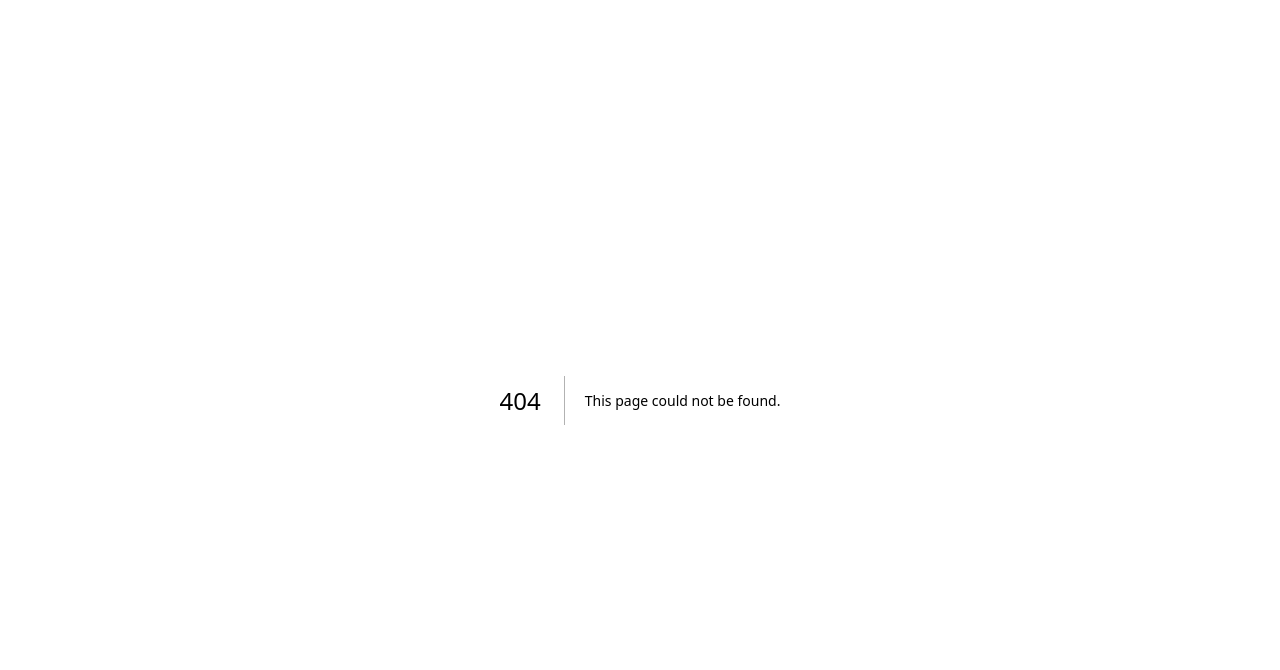
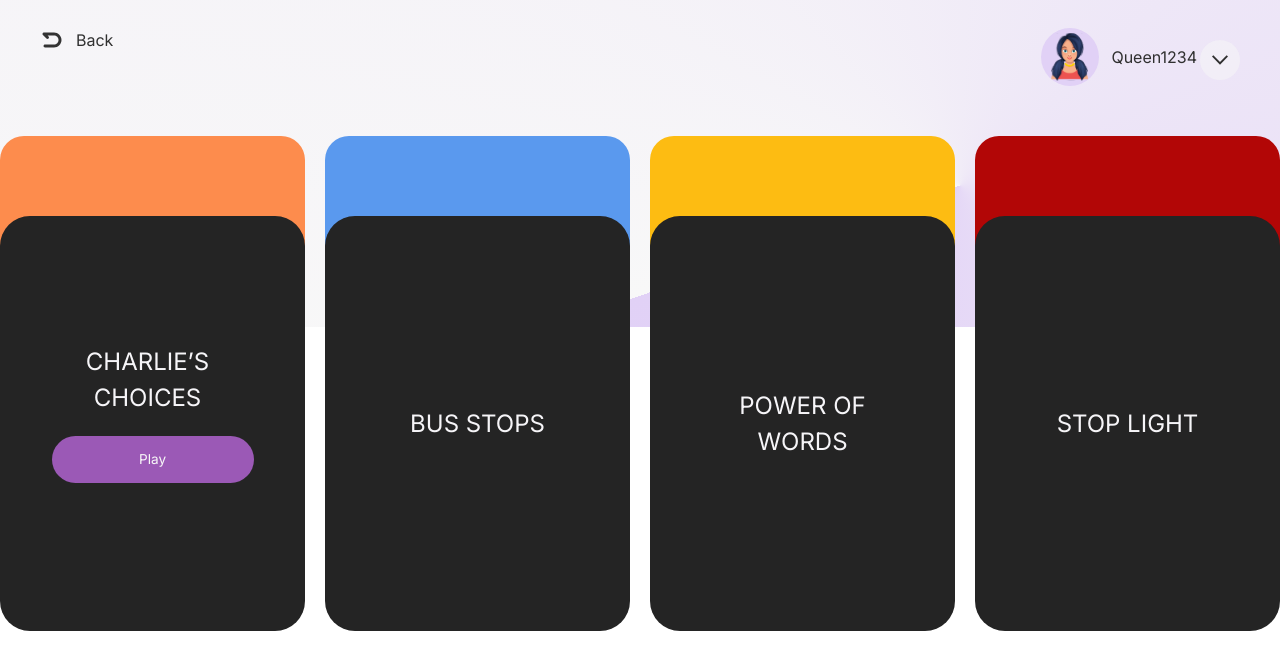
Before and after one commit to femigabriel/story-book, a Next.js app: page /activities in a window 1280 px wide. Before the commit this address had no page. Shown: the top 670 px of the page. Built offline with nearby package versions, Linux system fonts and the light colour scheme.

Commit message:
activties page creation

```diff
--- /dev/null
+++ b/src/app/activities/page.tsx
@@ -0,0 +1,12 @@
+"use client";
+
+import React from "react";
+import { ActivitiesPage } from "@/components/activities";
+
+export default function Home() {
+  return (
+    <div className="">
+    <ActivitiesPage />
+    </div>
+  );
+}
--- a/src/app/globals.css
+++ b/src/app/globals.css
@@ -29,6 +29,10 @@ body::-webkit-scrollbar-thumb {
   -webkit-box-shadow: inset 0 0 6px rgba(0, 0, 0, 0.3);
   background-color: #303030;
 }
+li {
+  list-style: none;
+  cursor: pointer;
+}
 .home {
   width: 100%;
 }
@@ -47,10 +51,6 @@ body::-webkit-scrollbar-thumb {
 }
 
 .readBook {
-  /* background: var(
-    --MIXED,
-    conic-gradient(from 251deg at 75.01% 56.74%, #f8f8f8 0deg, #e1d1f6 360deg)
-  ); */
   background: var(
     --MIXED,
     conic-gradient(from 251deg at 121.01% 56.74%, #f8f8f8 0deg, #e1d1f6 360deg)
@@ -93,4 +93,9 @@ body::-webkit-scrollbar-thumb {
   .footer p {
     font-size: 10px;
   }
+  .activity-card {
+    display: flex;
+    flex-direction: column;
+  }
 }
+/* Activities Card */
--- /dev/null
+++ b/src/app/read-book/page.tsx
@@ -0,0 +1,12 @@
+"use client";
+
+import { ReadBookPage } from "@/components/read-book";
+import React from "react";
+
+export default function Home() {
+  return (
+    <div className="">
+      <ReadBookPage />
+    </div>
+  );
+}
--- a/src/components/Header.tsx
+++ b/src/components/Header.tsx
@@ -1,6 +1,18 @@
-import React from "react";
+import React, { useState } from "react";
+import { Button, Drawer } from "antd";
+import Link from "next/link";
 
 export const Header = () => {
+  const [open, setOpen] = useState(false);
+
+  const showDrawer = () => {
+    setOpen(true);
+  };
+
+  const onClose = () => {
+    setOpen(false);
+  };
+
   return (
     <div>
       <header className="px-5 py- flex justify-between h-[96px] header">
@@ -11,10 +23,35 @@ export const Header = () => {
         />
         <img
           src="./assets/icons/menuIcon.svg"
+          onClick={showDrawer}
           className="w-[57px] h-[85px] cursor-pointer menuIcon"
           alt="menu"
         />
       </header>
+      {/* <Button type="primary" onClick={showDrawer}>
+        Open
+      </Button> */}
+      <Drawer
+        // title="Basic Drawer"
+        placement="right"
+        onClose={onClose}
+        open={open}
+      >
+        <nav>
+          <li>
+            <Link href="/">Home</Link>
+          </li>
+          <li>
+            <Link href="/read-book">Read Book</Link>
+          </li>
+          <li>
+            <Link href="/activities">Activities</Link>
+          </li>
+          <li>
+            <Link href="/store">Store</Link>
+          </li>
+        </nav>
+      </Drawer>
     </div>
   );
 };
--- /dev/null
+++ b/src/components/activities/ActivitiesCards.tsx
@@ -0,0 +1,50 @@
+import React from "react";
+import { ActivitiesHeader } from "./ActivitiesHeader";
+
+export const ActivitiesCard = () => {
+  return (
+    <div className="coverBook">
+      <ActivitiesHeader />
+      <div className="flex justify-center py-10">
+        <div className="grid grid-cols-4 gap-[20px] activity-card">
+          <div className="w-[305px] h-[151px] rounded-[24px] bg-[#FD8C4D]">
+            <div className=" bg-[#242424] w-[305px] h-[415px] rounded-[30px] px-5 py-5 relative top-20 flex justify-center items-center">
+              <div>
+                <h1 className="text-[#F6F5F8] w-[8em] text-center text-[1.500em]">
+                  CHARLIE’S CHOICES
+                </h1>
+                <button className="bg-[#9B59B6] w-[202px] h-[47px] text-[#F8F8F8] text-[0.85em] rounded-[24px] float-right my-5">
+                  Play
+                </button>
+              </div>
+            </div>
+          </div>
+
+          <div className="w-[305px] h-[151px] rounded-[24px] bg-[#5A99EE]">
+            <div className=" bg-[#242424] w-[305px] h-[415px] rounded-[30px] px-5 py-5 relative top-20 flex justify-center items-center">
+              <h1 className="text-[#F6F5F8] w-[8em] text-center text-[1.500em]">
+                BUS STOPS
+              </h1>
+            </div>
+          </div>
+
+          <div className="w-[305px] h-[151px] rounded-[24px] bg-[#FDBC12]">
+            <div className=" bg-[#242424] w-[305px] h-[415px] rounded-[30px] px-5 py-5 relative top-20 flex justify-center items-center">
+              <h1 className="text-[#F6F5F8] w-[8em] text-center text-[1.500em]">
+                POWER OF WORDS
+              </h1>
+            </div>
+          </div>
+
+          <div className="w-[305px] h-[151px] rounded-[24px] bg-[#B20606]">
+            <div className=" bg-[#242424] w-[305px] h-[415px] rounded-[30px] px-5 py-5 relative top-20 flex justify-center items-center">
+              <h1 className="text-[#F6F5F8] w-[8em] text-center text-[1.500em]">
+                STOP LIGHT
+              </h1>
+            </div>
+          </div>
+        </div>
+      </div>
+    </div>
+  );
+};
--- a/src/components/activities/ActivitiesHeader.tsx
+++ b/src/components/activities/ActivitiesHeader.tsx
@@ -10,9 +10,9 @@ const items: MenuProps["items"] = [
       <a
         target="_blank"
         rel="noopener noreferrer"
-        href="https://www.antgroup.com"
+        href="/score"
       >
-        1st menu item
+     Scores
       </a>
     ),
   },
@@ -22,24 +22,24 @@ const items: MenuProps["items"] = [
       <a
         target="_blank"
         rel="noopener noreferrer"
-        href="https://www.aliyun.com"
+        href="/leaderboard"
       >
-        2nd menu item
+      Leaderboard
       </a>
     ),
   },
-  {
-    key: "3",
-    label: (
-      <a
-        target="_blank"
-        rel="noopener noreferrer"
-        href="https://www.luohanacademy.com"
-      >
-        3rd menu item
-      </a>
-    ),
-  },
+  // {
+  //   key: "3",
+  //   label: (
+  //     <a
+  //       target="_blank"
+  //       rel="noopener noreferrer"
+  //       href="https://www.luohanacademy.com"
+  //     >
+  //       3rd menu item
+  //     </a>
+  //   ),
+  // },
 ];
 
 export const ActivitiesHeader = () => {
@@ -48,7 +48,7 @@ export const ActivitiesHeader = () => {
       <header className="px-10 py-7 flex justify-between  w-full">
         <div className="flex cursor-pointer w-full">
           <img
-            src="../src/assets/icons/back.svg"
+            src="./assets/icons/back.svg"
             className="w-[24px] h-[24px] mr-3"
             alt="back-icon"
           />
@@ -58,7 +58,7 @@ export const ActivitiesHeader = () => {
         <div className="flex">
           <div className="flex cursor-pointer h-[] w-[198px]">
             <img
-              src="../src/assets/icons/avatarIcon.svg"
+              src="./assets/icons/avatarIcon.svg"
               className="w-[58px] h-[58px] cursor-pointer"
               alt="avatar"
             />
@@ -73,8 +73,8 @@ export const ActivitiesHeader = () => {
           /> */}
           <Dropdown menu={{ items }} placement="bottomRight" arrow>
             <img
-              src="../src/assets/icons/downIcon.svg"
-              className="w-[40px] h-[40px] mt-3"
+              src="./assets/icons/downIcon.svg"
+              className="w-[40px] h-[40px] mt-3 cursor-pointer"
               alt="down-icon"
             />
           </Dropdown>
--- a/src/components/activities/index.tsx
+++ b/src/components/activities/index.tsx
@@ -1,10 +1,10 @@
 import React from "react";
-import { ActivitiesHeader } from "./ActivitiesHeader";
+import { ActivitiesCard } from "./ActivitiesCards";
 
 export const ActivitiesPage = () => {
   return (
     <div>
-      <ActivitiesHeader />
+      <ActivitiesCard />
     </div>
   );
 };
--- a/src/components/read-book/BookPageCover.tsx
+++ b/src/components/read-book/BookPageCover.tsx
@@ -1,4 +1,5 @@
 import React from "react";
+import { ReadBookHeader } from "./ReadBookHeader";
 
 interface Props {
   onNextClick: () => any;
@@ -6,28 +7,29 @@ interface Props {
 }
 export const BookPageCover = ({ onNextClick, onBackClick }: Props) => {
   return (
-      <div className="flex justify-between items-center coverBook w-full h-screen px-5">
+    <div className="coverBook">
+      <ReadBookHeader />
+      <div className="flex justify-between items-center  w-full h-screen px-5">
         <img
-          src="../src/assets/icons/forwardIcon.svg"
+          src="./assets/icons/forwardIcon.svg"
           className="w-[17px] h-[19px] cursor-pointer cover"
           alt="forward-icon"
           onClick={onBackClick}
-
         />
         <div>
           <img
-            src="../src/assets/images/book1.svg"
+            src="./assets/images/book1.svg"
             className="w-[680px] h-[539px] cursor-pointer "
             alt="cover"
           />
         </div>
         <img
-          src="../src/assets/icons/backIcon.svg"
+          src="./assets/icons/backIcon.svg"
           className="w-[17px] h-[19px] cursor-pointer cover"
           alt="forward-icon"
           onClick={onNextClick}
-
         />
       </div>
+    </div>
   );
 };
--- a/src/components/read-book/BookPageCoverEnd.tsx
+++ b/src/components/read-book/BookPageCoverEnd.tsx
@@ -1,4 +1,5 @@
 import React from "react";
+import { ReadBookHeader } from "./ReadBookHeader";
 
 interface Props {
   onNextClick: () => any;
@@ -6,16 +7,18 @@ interface Props {
 }
 export const BookPageCoverEnd = ({ onNextClick, onBackClick }: Props) => {
   return (
+    <div className="coverBook">
+      <ReadBookHeader />
       <div className="flex justify-between items-center coverBook w-full h-screen px-5">
         <img
-        src="../src/assets/icons/forwardIcon.svg"
+          src="./assets/icons/forwardIcon.svg"
           className="w-[17px] h-[19px] cursor-pointer cover"
           alt="forward-icon"
           onClick={onBackClick}
         />
         <div className="flex w-full items-center">
           <img
-          src="../src/assets/images/backCover.svg"
+            src="./assets/images/backCover.svg"
             className="w-[680px] px-10 h-[538.355px] cursor-pointer "
             alt="cover"
           />
@@ -28,11 +31,12 @@ export const BookPageCoverEnd = ({ onNextClick, onBackClick }: Props) => {
         </div>
 
         <img
-        src="../src/assets/icons/backIcon.svg"
+          src="./assets/icons/backIcon.svg"
           className="w-[17px] h-[19px] cursor-pointer cover"
           alt="forward-icon"
           onClick={onNextClick}
         />
       </div>
+    </div>
   );
 };
--- a/src/components/read-book/BookPageFlipped.tsx
+++ b/src/components/read-book/BookPageFlipped.tsx
@@ -1,4 +1,5 @@
 import React from "react";
+import { ReadBookHeader } from "./ReadBookHeader";
 
 interface Props {
   onNextClick: () => any;
@@ -6,26 +7,29 @@ interface Props {
 }
 export const BookPageFlipped = ({ onNextClick, onBackClick }: Props) => {
   return (
+    <div className="coverBook">
+      <ReadBookHeader />
       <div className="flex justify-between items-center coverBook w-full h-screen px-5">
         <img
-        src="../src/assets/icons/forwardIcon.svg"
+          src="./assets/icons/forwardIcon.svg"
           className="w-[17px] h-[19px] cursor-pointer cover"
           alt="forward-icon"
           onClick={onBackClick}
         />
         <div>
           <img
-          src="../src/assets/images/bookFlip.svg"
+            src="./assets/images/bookFlip.svg"
             className="w-full px-10 h-[538.355px] cursor-pointer "
             alt="cover"
           />
         </div>
         <img
-        src="../src/assets/icons/backIcon.svg"
+          src="./assets/icons/backIcon.svg"
           className="w-[17px] h-[19px] cursor-pointer cover"
           alt="forward-icon"
           onClick={onNextClick}
         />
       </div>
+    </div>
   );
 };
--- /dev/null
+++ b/src/components/read-book/ReadBookHeader.tsx
@@ -0,0 +1,32 @@
+import React from "react";
+import { DownOutlined } from "@ant-design/icons";
+
+export const ReadBookHeader = () => {
+  return (
+    <div className=" h-[96px]">
+      <header className="px-10 py-7 flex justify-between ">
+        <div className="flex cursor-pointer">
+          <img
+            src="./assets/icons/back.svg"
+            className="w-[24px] h-[24px] mr-3"
+            alt="back-icon"
+          />
+          <span>Back</span>
+        </div>
+
+        <div className="flex">
+          <div className="flex cursor-pointer">
+            <img
+              src="./assets/icons/exclaIcon.svg"
+              className="w-[20px] h-[20px] cursor-pointer"
+              alt="avatar"
+            />
+            <span className="mx-2 flex items-center  text-[0.750em] text-[#9B59B6]">
+              Tap on the book pages to flip
+            </span>
+          </div>
+        </div>
+      </header>
+    </div>
+  );
+};
--- a/src/components/read-book/ReadBookPages.tsx
+++ b/src/components/read-book/ReadBookPages.tsx
@@ -15,7 +15,7 @@ export const ReadBookPages = ({onNextClick}:Props) => {
         <div className="grid grid-cols-3 gap-5">
           <div className="flex flex-col">
             <img
-              src="../src/assets/images/book1.svg"
+              src="./assets/images/book1.svg"
               className="w-[323px] h-[485px] cursor-pointer"
               alt="book"
             />
@@ -28,7 +28,7 @@ export const ReadBookPages = ({onNextClick}:Props) => {
 
           <div className="flex flex-col">
             <img
-              src="../src/assets/images/book2.svg"
+              src="./assets/images/book2.svg"
               className="w-[323px] h-[485px] cursor-pointer"
               alt="menu"
             />
@@ -41,7 +41,7 @@ export const ReadBookPages = ({onNextClick}:Props) => {
 
           <div className="flex flex-col">
             <img
-              src="../src/assets/images/book2.svg"
+              src="../assets/images/book2.svg"
               className="w-[323px] h-[485px] cursor-pointer"
               alt="menu"
             />
```
Also changed, not shown: public/assets/icons/exclaIcon.svg (added). Lines whose indentation alone changed are shown as unchanged.
